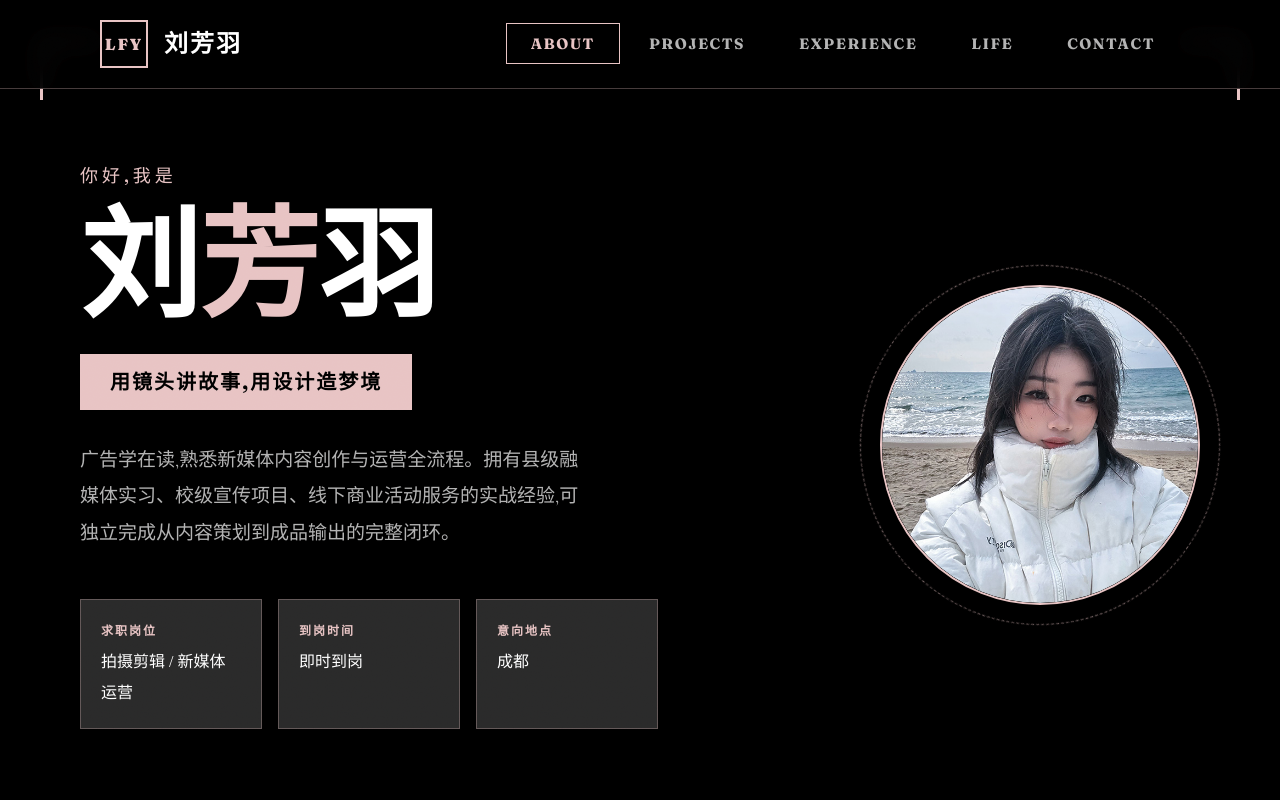
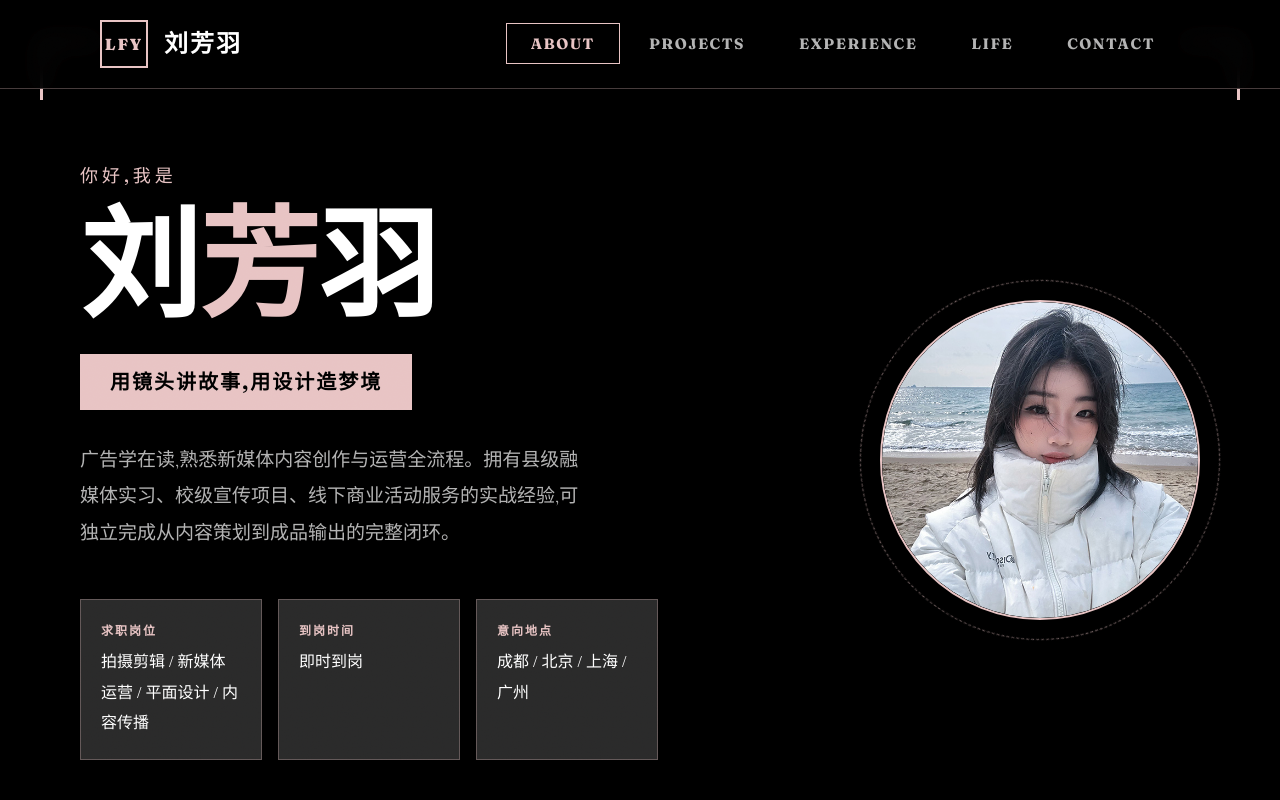
Before and after one commit to ssaofer/lsf, a plain HTML site: page index.html in a window 1280 px wide. Shown: the top 800 px of the page. Drawn offline with nearby package versions, Linux system fonts and the light colour scheme; a web font is replaced by a local one.

Commit message:
更新求职意向：岗位添加平面设计/内容传播，地点添加北京上海广州

```diff
--- a/index.html
+++ b/index.html
@@ -70,7 +70,7 @@
                     <div class="job-intent reveal" data-delay="700">
                         <div class="intent-card">
                             <span class="intent-label">求职岗位</span>
-                            <span class="intent-value">拍摄剪辑 / 新媒体运营</span>
+                            <span class="intent-value">拍摄剪辑 / 新媒体运营 / 平面设计 / 内容传播</span>
                         </div>
                         <div class="intent-card">
                             <span class="intent-label">到岗时间</span>
@@ -78,7 +78,7 @@
                         </div>
                         <div class="intent-card">
                             <span class="intent-label">意向地点</span>
-                            <span class="intent-value">成都</span>
+                            <span class="intent-value">成都 / 北京 / 上海 / 广州</span>
                         </div>
                     </div>
                 </div>
```
